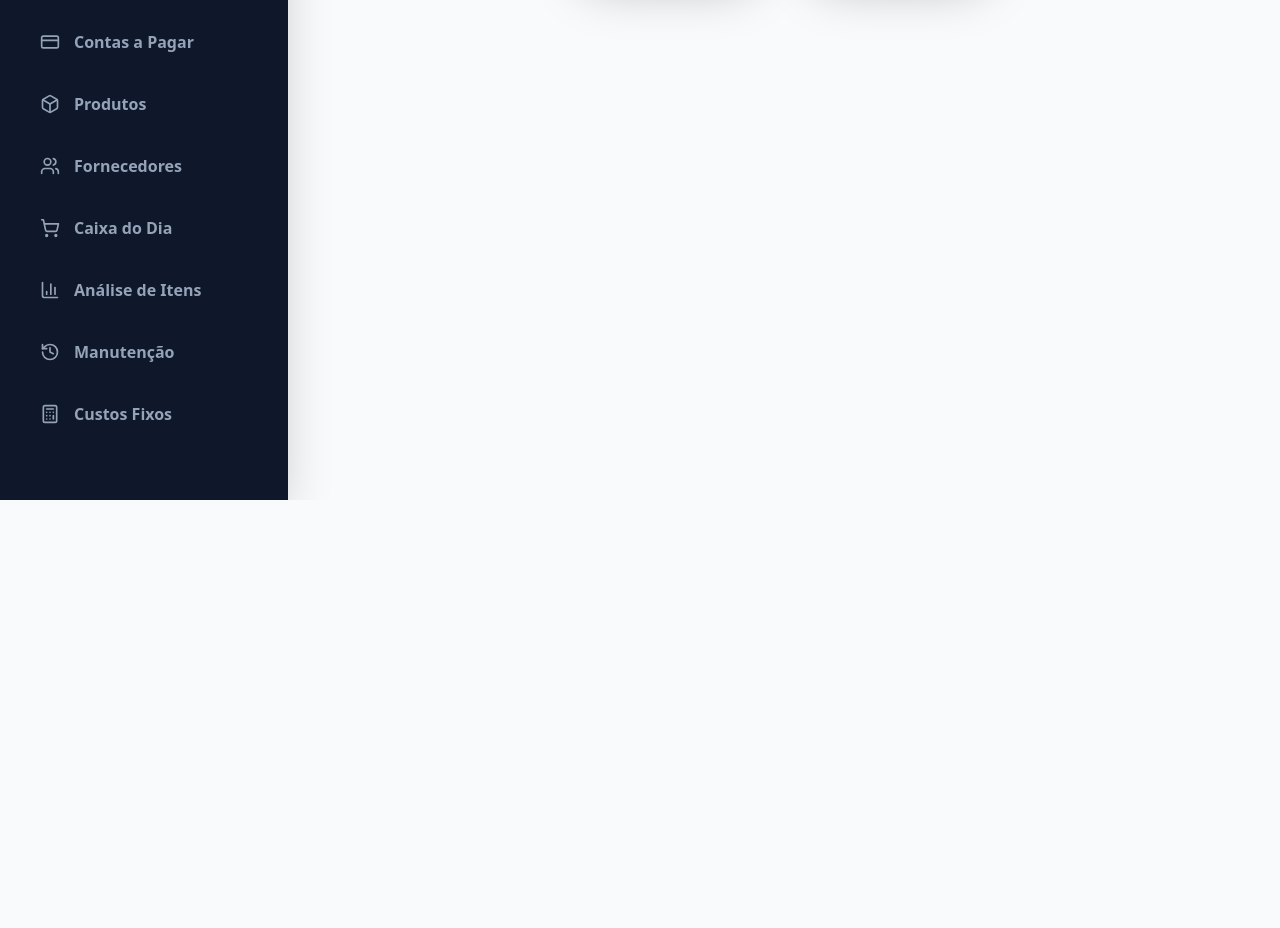
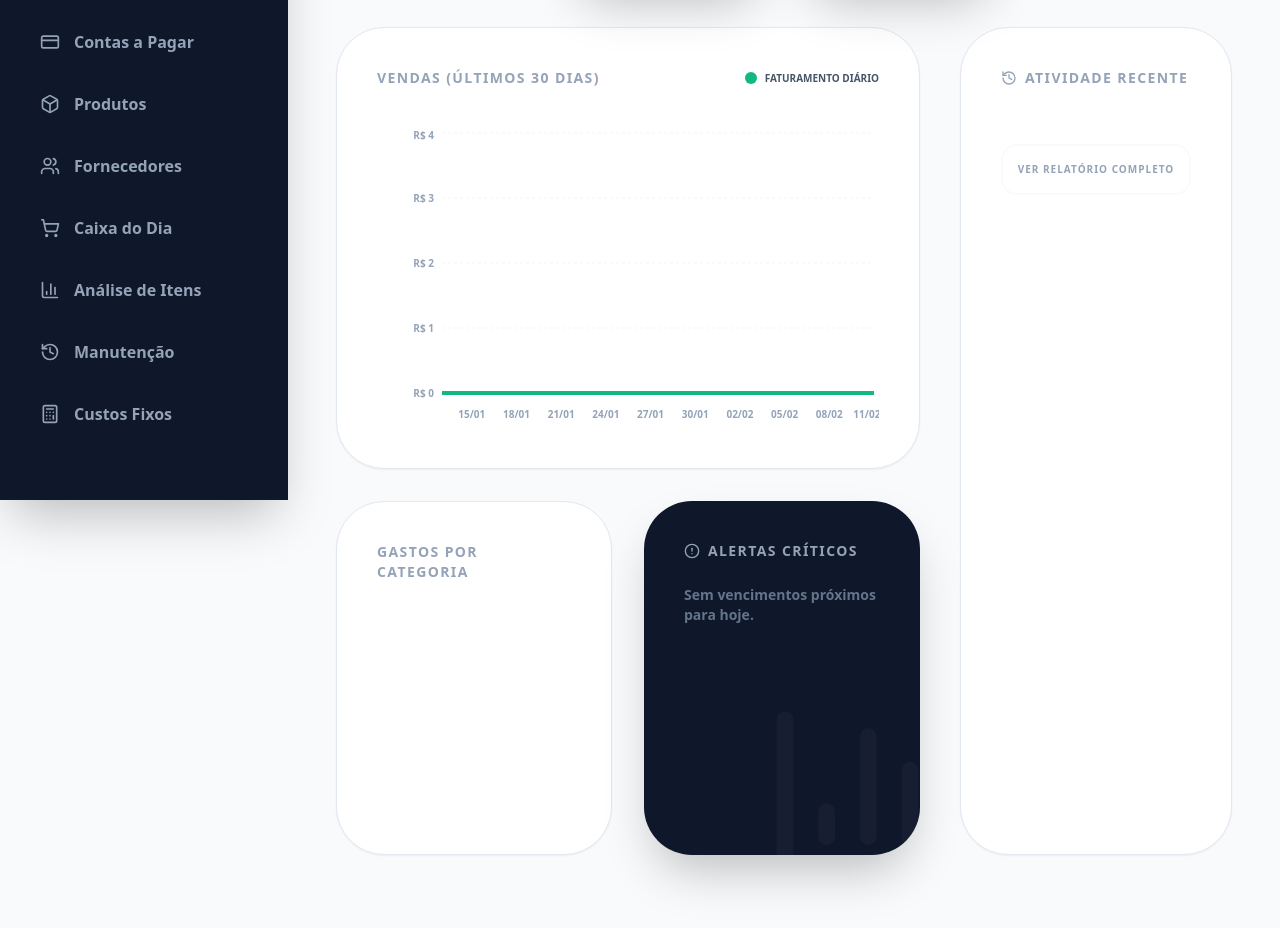
Before and after one commit to cadastrovbq-spec/compras-vbq, a React (Vite) app: page / in a window 1280 px wide. Shown: the part 300-1228 px from the top of the page. Before the commit the page ends 800 px from the top, so only its background shows below. Built offline with nearby package versions, Linux system fonts and the light colour scheme.

Commit message:
Update App.tsx

```diff
--- a/App.tsx
+++ b/App.tsx
@@ -1,4 +1,8 @@
 import React, { useState, useMemo, useEffect } from 'react';
+import {
+  LineChart, Line, AreaChart, Area, XAxis, YAxis, CartesianGrid, Tooltip, ResponsiveContainer,
+  BarChart, Bar, Cell, PieChart, Pie
+} from 'recharts';
 import {
   LayoutDashboard,
   Package,
@@ -111,6 +115,60 @@ const App: React.FC = () => {
 
   const totalFilteredReport = useMemo(() => filteredReceiptsForReport.reduce((acc, r) => acc + r.totalValue, 0), [filteredReceiptsForReport]);
 
+  // --- DATA PROCESSING FOR PREMIUM DASHBOARD ---
+
+  // 1. Histórico de Vendas (Últimos 30 dias)
+  const chartSalesData = useMemo(() => {
+    const data = [];
+    const now = new Date();
+    for (let i = 29; i >= 0; i--) {
+      const d = new Date(now);
+      d.setDate(d.getDate() - i);
+      const dayStr = d.toISOString().split('T')[0];
+      const daySales = dailySales.filter(s => s.date === dayStr).reduce((acc, s) => acc + s.totalValue, 0);
+      data.push({
+        name: d.toLocaleDateString('pt-BR', { day: '2-digit', month: '2-digit' }),
+        value: daySales
+      });
+    }
+    return data;
+  }, [dailySales]);
+
+  // 2. Gastos por Categoria
+  const chartCategoryData = useMemo(() => {
+    const catMap: Record<string, number> = {};
+    receipts.forEach(r => {
+      const product = products.find(p => p.id === r.productId);
+      const cat = categories.find(c => c.id === product?.categoryId);
+      const catName = cat?.name || 'OUTROS';
+      catMap[catName] = (catMap[catName] || 0) + r.totalValue;
+    });
+    return Object.entries(catMap)
+      .map(([name, value]) => ({ name, value }))
+      .sort((a, b) => b.value - a.value)
+      .slice(0, 5);
+  }, [receipts, products, categories]);
+
+  // 3. Atividade Recente (Últimos 5 itens)
+  const recentActivity = useMemo(() => {
+    const activities = [
+      ...receipts.map(r => ({ type: 'receipt', date: r.date, val: r.totalValue, label: products.find(p => p.id === r.productId)?.name || 'Produto' })),
+      ...dailySales.map(s => ({ type: 'sale', date: s.date, val: s.totalValue, label: 'Fechamento de Caixa' }))
+    ];
+    return activities.sort((a, b) => new Date(b.date).getTime() - new Date(a.date).getTime()).slice(0, 5);
+  }, [receipts, dailySales, products]);
+
+  // 4. Próximos Vencimentos (7 dias)
+  const upcomingBillsDash = useMemo(() => {
+    const now = new Date();
+    const nextWeek = new Date();
+    nextWeek.setDate(now.getDate() + 7);
+    return boletos
+      .filter(b => b.status === 'pending' && new Date(b.dueDate) <= nextWeek && new Date(b.dueDate) >= now)
+      .sort((a, b) => new Date(a.dueDate).getTime() - new Date(b.dueDate).getTime())
+      .slice(0, 3);
+  }, [boletos]);
+
   const [draftInvoiceHeader, setDraftInvoiceHeader] = useState({ supplierId: '', invoiceNumber: '', date: new Date().toISOString().split('T')[0] });
   const [draftItems, setDraftItems] = useState<{ productId: string, quantity: number, unitPrice: number }[]>([]);
   const [currentProductSearch, setCurrentProductSearch] = useState('');
@@ -164,8 +222,16 @@ const App: React.FC = () => {
 
       <main className="flex-1 p-4 pt-20 md:pt-12 md:p-12 overflow-y-auto max-w-7xl mx-auto w-full">
         {view === 'dashboard' && (
-          <div className="space-y-10 animate-in fade-in duration-500">
-            <header><h2 className="text-3xl font-black text-slate-800 tracking-tight">Painel de Controle</h2></header>
+          <div className="space-y-10 animate-in fade-in duration-500 pb-20">
+            <header className="flex justify-between items-center">
+              <h2 className="text-3xl font-black text-slate-800 tracking-tight">Painel de Controle</h2>
+              <div className="flex items-center gap-3">
+                <button onClick={() => setView('receipts')} className="p-4 bg-emerald-600 text-white rounded-2xl shadow-lg shadow-emerald-600/20 hover:scale-105 transition-all font-black text-xs uppercase flex items-center gap-2"><Plus size={16} /> Novo Lançamento</button>
+                <button onClick={() => setView('sales')} className="p-4 bg-slate-900 text-white rounded-2xl shadow-lg hover:scale-105 transition-all font-black text-xs uppercase flex items-center gap-2"><ShoppingCart size={16} /> Caixa</button>
+              </div>
+            </header>
+
+            {/* QUICK STATS */}
             <div className="grid grid-cols-1 md:grid-cols-2 lg:grid-cols-4 gap-8">
               <div className="bg-white p-8 rounded-[40px] border border-slate-200 shadow-sm relative overflow-hidden group">
                 <p className="text-[11px] font-bold text-slate-400 uppercase tracking-[0.2em]">Compras no Mês</p>
@@ -186,6 +252,98 @@ const App: React.FC = () => {
                 <p className="text-[11px] font-bold text-slate-400 uppercase tracking-[0.2em]">Faturamento (Mês)</p>
                 <p className="text-4xl font-black text-slate-900 mt-3">R$ {stats.totalSales.toLocaleString('pt-BR')}</p>
                 <ShoppingCart className="absolute right-6 top-6 text-slate-100" size={60} />
+              </div>
+            </div>
+
+            {/* CHARTS AND FEEDS */}
+            <div className="grid grid-cols-1 lg:grid-cols-3 gap-10">
+              {/* MAIN CHART */}
+              <div className="lg:col-span-2 space-y-8">
+                <div className="bg-white p-10 rounded-[48px] border border-slate-200 shadow-sm">
+                  <div className="flex justify-between items-center mb-10">
+                    <h3 className="text-sm font-black uppercase tracking-widest text-slate-400">Vendas (Últimos 30 dias)</h3>
+                    <div className="flex items-center gap-2"><div className="w-3 h-3 bg-emerald-500 rounded-full" /><span className="text-[10px] font-black uppercase text-slate-600">Faturamento Diário</span></div>
+                  </div>
+                  <div className="h-[300px] w-full">
+                    <ResponsiveContainer width="100%" height="100%">
+                      <AreaChart data={chartSalesData}>
+                        <defs>
+                          <linearGradient id="colorValue" x1="0" y1="0" x2="0" y2="1">
+                            <stop offset="5%" stopColor="#10b981" stopOpacity={0.3} />
+                            <stop offset="95%" stopColor="#10b981" stopOpacity={0} />
+                          </linearGradient>
+                        </defs>
+                        <CartesianGrid strokeDasharray="3 3" vertical={false} stroke="#f1f5f9" />
+                        <XAxis dataKey="name" axisLine={false} tickLine={false} tick={{ fontSize: 10, fontWeight: 900, fill: '#94a3b8' }} dy={10} />
+                        <YAxis axisLine={false} tickLine={false} tick={{ fontSize: 10, fontWeight: 900, fill: '#94a3b8' }} tickFormatter={(v) => `R$ ${v}`} />
+                        <Tooltip
+                          contentStyle={{ backgroundColor: '#1e293b', border: 'none', borderRadius: '16px', color: '#fff', fontWeight: 'bold' }}
+                          itemStyle={{ color: '#10b981' }}
+                        />
+                        <Area type="monotone" dataKey="value" stroke="#10b981" strokeWidth={4} fillOpacity={1} fill="url(#colorValue)" />
+                      </AreaChart>
+                    </ResponsiveContainer>
+                  </div>
+                </div>
+
+                <div className="grid grid-cols-1 md:grid-cols-2 gap-8">
+                  <div className="bg-white p-10 rounded-[48px] border border-slate-200 shadow-sm">
+                    <h3 className="text-sm font-black uppercase tracking-widest text-slate-400 mb-8">Gastos por Categoria</h3>
+                    <div className="h-[200px] w-full">
+                      <ResponsiveContainer width="100%" height="100%">
+                        <BarChart data={chartCategoryData} layout="vertical">
+                          <XAxis type="number" hide />
+                          <YAxis dataKey="name" type="category" axisLine={false} tickLine={false} tick={{ fontSize: 10, fontWeight: 900, fill: '#64748b' }} width={100} />
+                          <Tooltip
+                            cursor={{ fill: 'transparent' }}
+                            contentStyle={{ backgroundColor: '#1e293b', border: 'none', borderRadius: '12px', color: '#fff' }}
+                          />
+                          <Bar dataKey="value" fill="#6366f1" radius={[0, 10, 10, 0]} barSize={20} />
+                        </BarChart>
+                      </ResponsiveContainer>
+                    </div>
+                  </div>
+                  <div className="bg-slate-900 p-10 rounded-[48px] text-white shadow-2xl relative overflow-hidden">
+                    <h3 className="text-sm font-black uppercase tracking-widest text-slate-400 mb-6 flex items-center gap-2"><AlertCircle size={16} /> Alertas Críticos</h3>
+                    <div className="space-y-4">
+                      {upcomingBillsDash.map(b => (
+                        <div key={b.id} className="p-4 bg-white/5 rounded-2xl border border-white/10 flex justify-between items-center group hover:bg-white/10 transition-all border-l-4 border-l-red-500">
+                          <div>
+                            <p className="text-xs font-black uppercase tracking-tight">{b.description}</p>
+                            <p className="text-[10px] font-bold text-red-400 mt-1">Vence: {new Date(b.dueDate).toLocaleDateString()}</p>
+                          </div>
+                          <p className="font-black text-white">R$ {b.value.toLocaleString('pt-BR')}</p>
+                        </div>
+                      ))}
+                      {upcomingBillsDash.length === 0 && <p className="text-slate-500 font-bold text-sm">Sem vencimentos próximos para hoje.</p>}
+                    </div>
+                    <BarChart3 className="absolute right-0 bottom-0 text-white/[0.03] -mb-10 -mr-10" size={200} />
+                  </div>
+                </div>
+              </div>
+
+              {/* SIDE FEED */}
+              <div className="space-y-8">
+                <div className="bg-white p-10 rounded-[48px] border border-slate-200 shadow-sm h-full">
+                  <h3 className="text-sm font-black uppercase tracking-widest text-slate-400 mb-8 flex items-center gap-2"><History size={16} /> Atividade Recente</h3>
+                  <div className="space-y-6">
+                    {recentActivity.map((activity, i) => (
+                      <div key={i} className="flex gap-4 items-start relative pb-6 group">
+                        {i !== recentActivity.length - 1 && <div className="absolute left-[11px] top-6 bottom-0 w-[2px] bg-slate-100 group-last:hidden" />}
+                        <div className={`w-6 h-6 rounded-full flex items-center justify-center shrink-0 z-10 ${activity.type === 'receipt' ? 'bg-indigo-100 text-indigo-600' : 'bg-emerald-100 text-emerald-600'}`}>
+                          {activity.type === 'receipt' ? <FileText size={12} /> : <TrendingUp size={12} />}
+                        </div>
+                        <div className="space-y-1">
+                          <p className="text-xs font-black text-slate-800 leading-tight">{activity.label}</p>
+                          <p className="text-[10px] font-bold text-slate-400 flex items-center gap-2 uppercase">
+                            {new Date(activity.date).toLocaleDateString()} • <span className={activity.type === 'receipt' ? 'text-indigo-500' : 'text-emerald-500'}>R$ {activity.val.toLocaleString('pt-BR')}</span>
+                          </p>
+                        </div>
+                      </div>
+                    ))}
+                  </div>
+                  <button onClick={() => setView('reports')} className="w-full mt-6 py-4 border-2 border-slate-50 text-slate-400 rounded-2xl font-black text-[10px] uppercase tracking-widest hover:bg-slate-50 hover:text-slate-600 transition-all">Ver Relatório Completo</button>
+                </div>
               </div>
             </div>
           </div>
```
